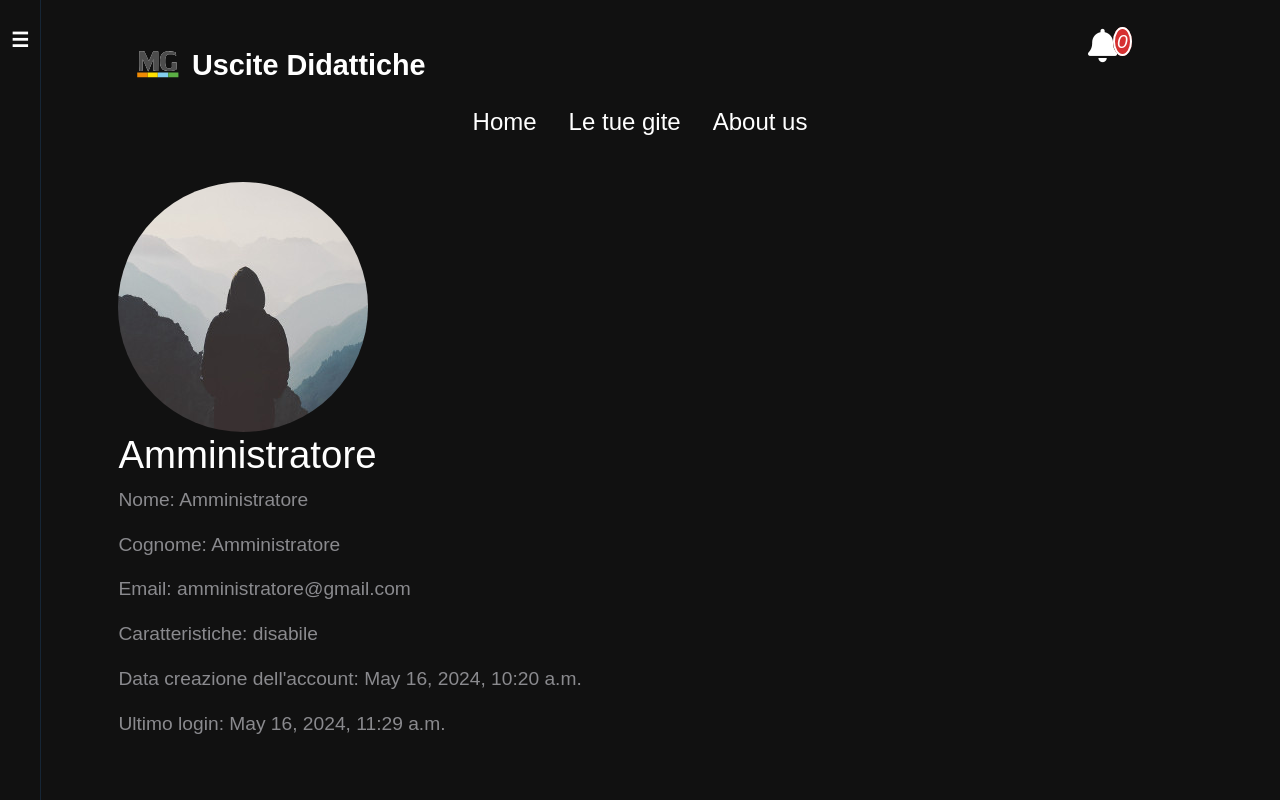
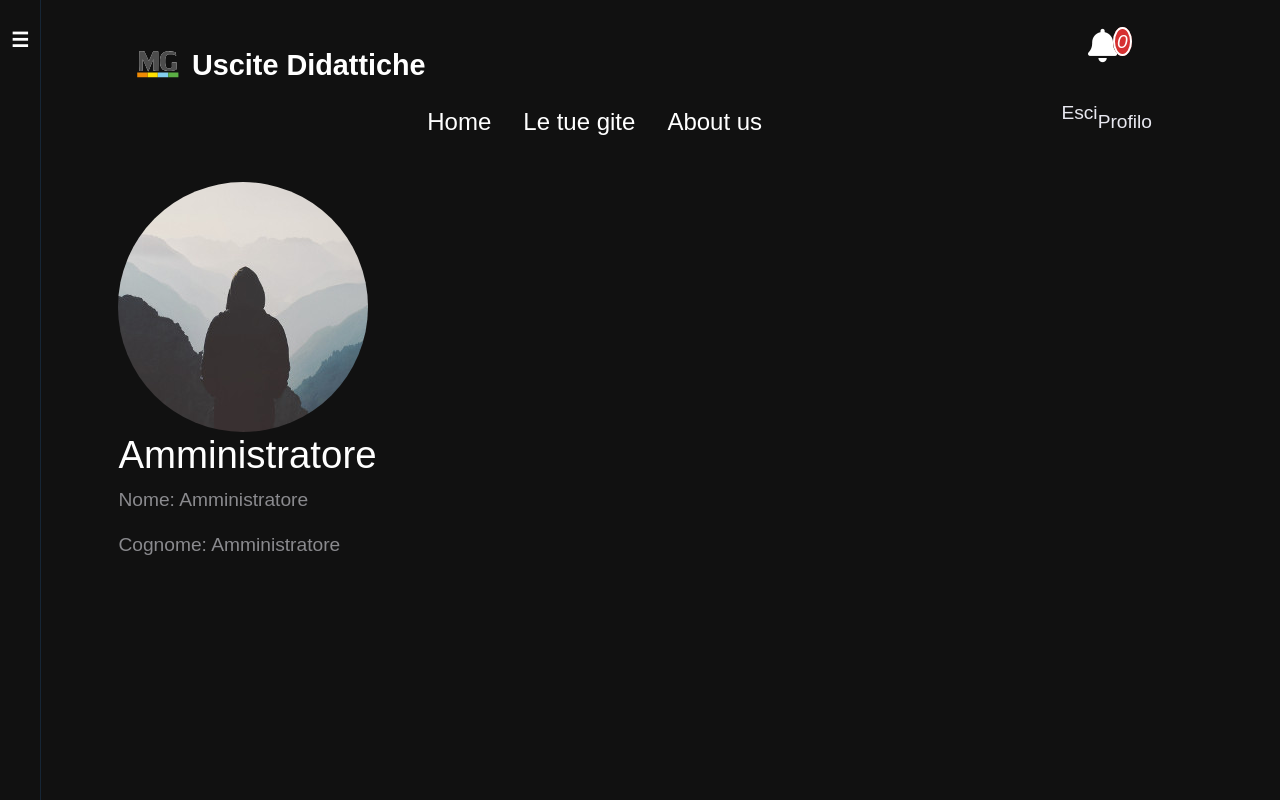
Before and after one commit to Uscite-Didattiche-2023-2024/Uscite-didattiche, a Django app: page /profilo-utente/31/ in a window 1280 px wide. Run offline with Django 3.2, Linux system fonts and the light colour scheme; a user stored in the database is signed in; data comes from the database, SQL or seed files in the repository; both versions use the stored data as it was after the commit; tables that the repository leaves empty hold one stand-in row (values such as "Sample post"); some libraries are stand-ins or nearby versions.

Commit message:
Added 'Profile' and 'Esci' on index and fixed classes selection

```diff
--- a/django_project/gite/templates/gite/index.html
+++ b/django_project/gite/templates/gite/index.html
@@ -98,6 +98,15 @@
         </li>
       </ul>
       {% if user.is_authenticated %}
+
+      <form id="logout-form" action="{% url 'logout' %}" method="post">
+        {% csrf_token %}
+        <a href="#" onclick="document.getElementById('logout-form').submit()">Esci</a>
+      </form>
+      <a href="{% url 'profile' %}">Profilo</a>
+      {% endif %}
+      {% if user.is_authenticated %}
+
       <div class="custom-notification">
         <div class="custom-notification-icon" onclick="toggleNotificationBox()">
           <i id="Bell" class="fas fa-bell"></i>
--- a/django_project/gite/templates/gite/profilo_utente_detail.html
+++ b/django_project/gite/templates/gite/profilo_utente_detail.html
@@ -13,18 +13,9 @@
     {% if user.last_name %}
     <p class="text-secondary">Cognome: {{ user.last_name }}</p>
     {% endif %}
-      {% if user.email %}
-        <p class="text-secondary">Email: {{ user.email }}</p>
+    {% if user_classe %}
+    <p class="text-secondary">Classe: {{ user_classe.classe.nome }}</p>
     {% endif %}
-      {% if user.profile.caratteristiche %}
-        <p class="text-secondary">Caratteristiche: {{ user.profile.caratteristiche }}</p>
-      {% endif %}
-      {% if user.profile.dettagli %}
-        <p class="text-secondary">Dettagli: {{ user.profile.dettagli }}</p>
-      {% endif %}
-
-      <p class="text-secondary">Data creazione dell'account: {{ user.date_joined }}</p>
-      <p class="text-secondary">Ultimo login: {{ user.last_login }}</p>
   </div>
 </div>
 {% endblock %}
--- a/django_project/users/forms.py
+++ b/django_project/users/forms.py
@@ -12,7 +12,7 @@ class UserRegisterForm(UserCreationForm):
     email = forms.EmailField()
     first_name = forms.CharField(max_length=100, required=False)
     last_name = forms.CharField(max_length=100, required=False)
-    classe = forms.ModelChoiceField(queryset=Classe.objects.all(), required=False)
+    classe = forms.ModelMultipleChoiceField(queryset=Classe.objects.all(), required=False, widget=forms.CheckboxSelectMultiple)
     CARATTERISTICHE_CHOICES = [
         ("nessuna", "Nessuna"),
         ("dsa", "DSA"),
@@ -56,8 +56,8 @@ class UserRegisterForm(UserCreationForm):
             else:
                 profile.dettagli = ""
             profile.save()
-            if self.cleaned_data["classe"]:
-                user_classe = User_classe(user=user, classe=self.cleaned_data["classe"])
+            for classe in self.cleaned_data["classe"]:
+                user_classe = User_classe(user=user, classe=classe)
                 user_classe.save()
         return user
 
```
Also changed, not shown: django_project/db.sqlite3. Lines whose indentation alone changed are shown as unchanged.
